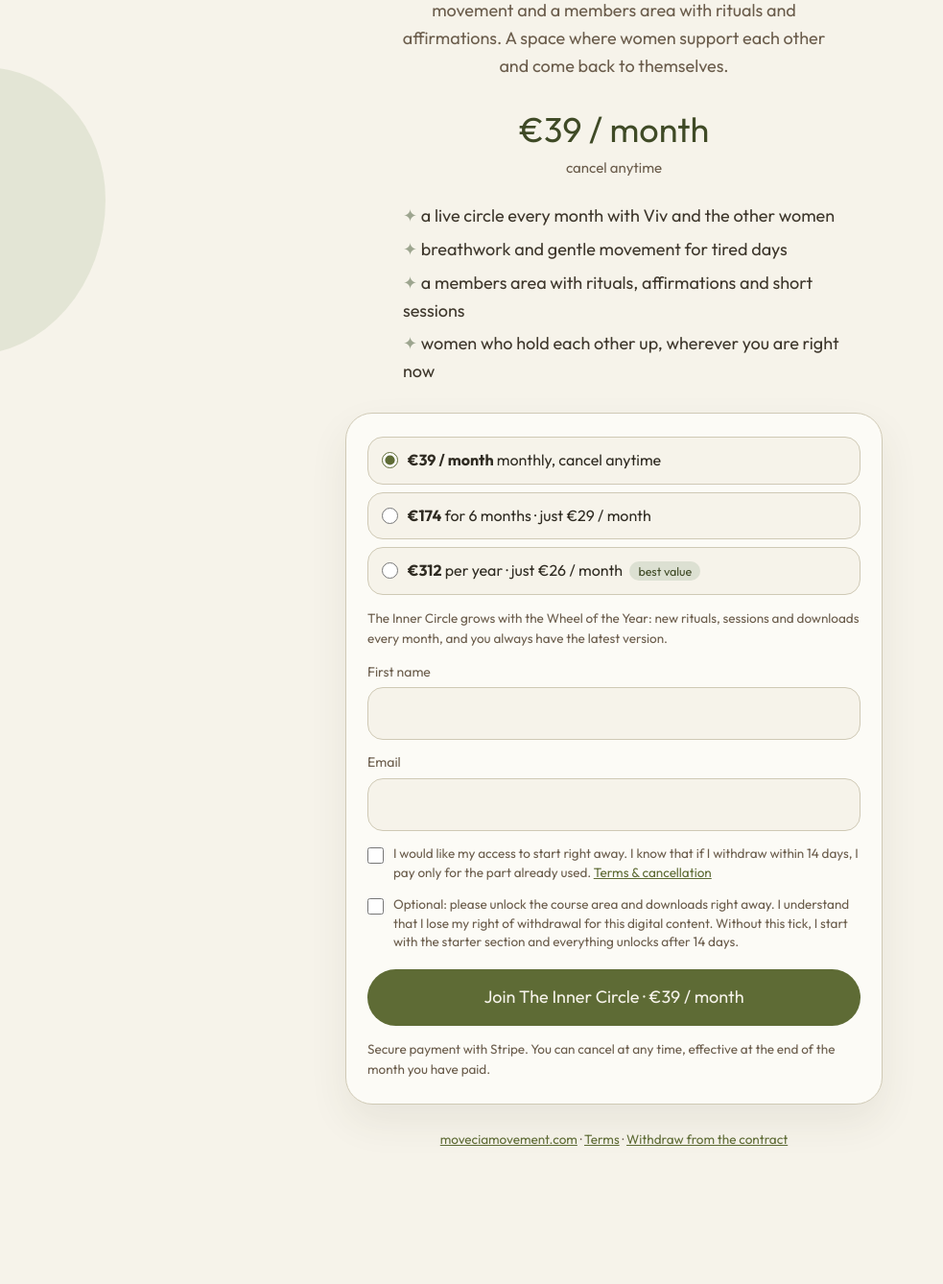
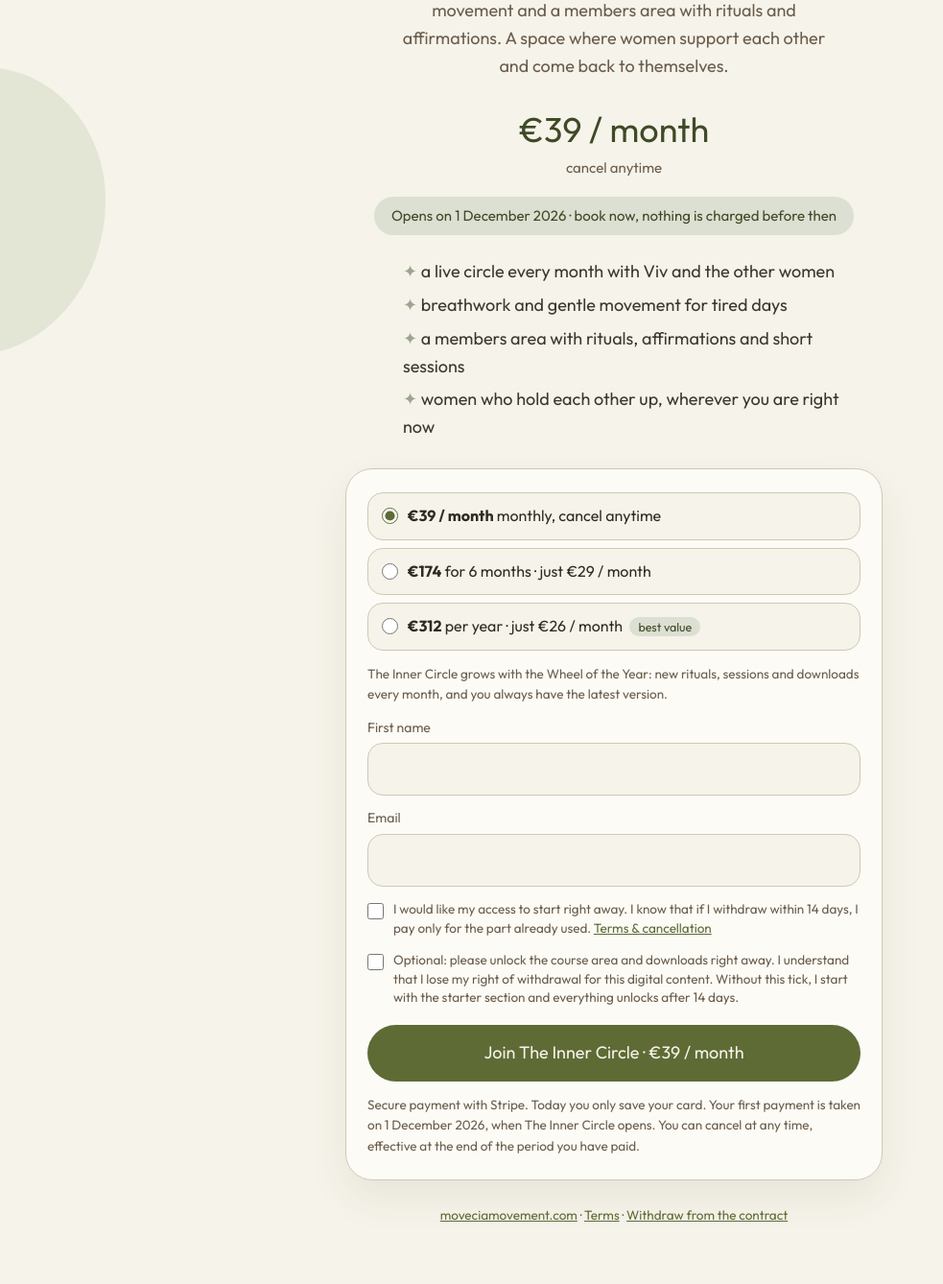
Before and after one commit to StudioFormaPottery/forma-website, a PHP site: page /wildhearts/circle/index.php in a window 1280 px wide. Shown: the part 490-1828 px from the top of the page at 96% size, without its empty margins (0-983 px from the left). Before the commit the page ends 1684 px from the top, so only its background shows below. Run offline with PHP 8.4, Linux system fonts and the light colour scheme; some libraries are stand-ins or nearby versions.

Commit message:
Inner Circle ab 1. Dezember: jetzt buchbar, erste Abbuchung am Starttag, Teaser im Samhain-Skript (EN/DE), Link-Seite und Bedingungen angepasst
Co-Authored-By: Claude Opus 5.5 <noreply@anthropic.com>
Claude-Session: https://claude.ai/code/session_019vg8fDCvqBgLJ7WiuN1NYk

```diff
--- a/api/movecia-lib.php
+++ b/api/movecia-lib.php
@@ -586,6 +586,7 @@ function mm_offer_schema(PDO $pdo): void
         $pdo->exec("ALTER TABLE mm_orders ADD COLUMN special_months INTEGER NOT NULL DEFAULT 0");
         $pdo->exec("ALTER TABLE mm_orders ADD COLUMN ref_bonus INTEGER NOT NULL DEFAULT 0");
     }
+    if (!in_array('bill_start', $oc, true)) $pdo->exec("ALTER TABLE mm_orders ADD COLUMN bill_start INTEGER NOT NULL DEFAULT 0");
     if (!in_array('stay_code', $oc, true)) {
         // Letzte Chance nach den Einführungsmonaten: persönlicher Code für weitere Monate zum Vorteilspreis
         $pdo->exec("ALTER TABLE mm_orders ADD COLUMN stay_code TEXT NOT NULL DEFAULT ''");
@@ -621,6 +622,8 @@ function mm_offers(): array
             'intro_months' => max(1, (int)($c['intro_months'] ?? 3)),
             'ref_months' => max(1, (int)($c['ref_months'] ?? 3)),
             'max_months' => max(1, (int)($c['max_months'] ?? 6)),
+            // Inner Circle: Start der Mitgliedschaft; bis dahin buchbar, abgebucht wird erst ab diesem Tag
+            'start' => preg_match('/^\d{4}-\d{2}-\d{2}$/', (string)($c['start'] ?? '')) ? (string)$c['start'] : ($k === 'circle' ? '2026-12-01' : ''),
         ];
     }
     return $out;
@@ -682,6 +685,21 @@ function mm_ref_order(PDO $pdo, string $code): ?array
 }
 
 /** Ratenplan zu einem Plan-Kürzel wie „inst3“, oder null. */
+/** Zeitpunkt der ersten Abbuchung, solange der Inner Circle noch nicht gestartet ist (sonst 0). Stripe braucht mind. 48 Std. Vorlauf. */
+function mm_circle_start(string $offer = 'circle'): int
+{
+    $o = mm_offers()[$offer] ?? null;
+    if (!$o || $o['start'] === '') return 0;
+    $t = (new DateTimeImmutable($o['start'] . ' 09:00', new DateTimeZone('Europe/Vienna')))->getTimestamp();
+    return $t > time() + 50 * 3600 ? $t : 0;
+}
+
+/** „1 December 2026“ */
+function mm_start_en(int $t): string
+{
+    return (new DateTimeImmutable('@' . $t))->setTimezone(new DateTimeZone('Europe/Vienna'))->format('j F Y');
+}
+
 /** „or €312 per year (€26 / month)“ */
 function mm_period_label(array $p): string
 {
@@ -798,7 +816,11 @@ function mm_order_checkout(PDO $pdo, array $sp, string $name, string $email, str
     $coupon = '';
     $refBy = (int)($sp['referred_by'] ?? 0);
     if ($sp['billing'] === 'monthly' && !$inst && !$per && $off && ($special || $refBy || !empty($sp['force_intro'])) && (int)$sp['special_cents'] > 0 && (int)$sp['special_cents'] < (int)$sp['regular_cents']) {
-        $coupon = mm_coupon((int)$sp['regular_cents'] - (int)$sp['special_cents'], (int)($sp['force_intro'] ?? 0) ?: $off['intro_months']);
+        $months = (int)($sp['force_intro'] ?? 0) ?: $off['intro_months'];
+        // Vor dem Start: der Gutschein läuft ab der Buchung, soll aber genau die ersten N Abbuchungen ab dem Start treffen
+        $st0 = mm_circle_start($sp['offer']);
+        if ($st0) { $need = strtotime('+' . ($months - 1) . ' months', $st0); $m = $months; while (strtotime('+' . $m . ' months') <= $need && $m < 24) $m++; $months = $m; }
+        $coupon = mm_coupon((int)$sp['regular_cents'] - (int)$sp['special_cents'], $months);
         $amount = (int)$sp['special_cents'];
         $special = true;
     }
@@ -817,7 +839,7 @@ function mm_order_checkout(PDO $pdo, array $sp, string $name, string $email, str
         'billing_address_collection' => 'required',
         'client_reference_id' => 'wh-order-' . $oid,
         'metadata' => ['wh_order_id' => (string)$oid, 'plan' => $inst ? 'inst' . $pp[0] : ($per ? 'p' . $per[0] : 'full')],
-        'custom_text' => ['submit' => ['message' => 'By paying you accept the terms and cancellation policy: ' . $site . '/terms' . ($sp['offer'] !== 'retreat' && $consent ? ' · You asked for your access to start right away.' : '')]],
+        'custom_text' => ['submit' => ['message' => 'By booking you accept the terms and cancellation policy: ' . $site . '/terms' . ($sp['offer'] !== 'retreat' && $consent ? ' · You asked for your access to start right away.' : '')]],
         'line_items' => [['quantity' => 1, 'price_data' => $price]],
         'expires_at' => time() + 31 * 60,
         'success_url' => $site . '/api/wh-order.php?o=' . $oid . '&k=' . $tok,
@@ -825,6 +847,14 @@ function mm_order_checkout(PDO $pdo, array $sp, string $name, string $email, str
     ];
     if ($email !== '') $params['customer_email'] = $email;
     // Gutscheincode-Feld im Bezahlfenster (geht bei Stripe nur, wenn nicht schon ein Rabatt drin ist)
+    // Inner Circle vor dem Start: jetzt buchen, Karte hinterlegen, erste Abbuchung am Starttag
+    $start = ($params['mode'] === 'subscription' && !$inst) ? mm_circle_start($sp['offer']) : 0;
+    if ($start) {
+        $params['subscription_data'] = ['trial_end' => $start, 'metadata' => ['wh_order_id' => (string)$oid]];
+        $params['payment_method_collection'] = 'always';
+        $params['custom_text']['submit']['message'] = 'Nothing is charged today. The Inner Circle opens on ' . mm_start_en($start) . ', your first payment is taken then. ' . $params['custom_text']['submit']['message'];
+        $pdo->prepare('UPDATE mm_orders SET bill_start = ? WHERE id = ?')->execute([$start, $oid]);
+    }
     if ($coupon) $params['discounts'] = [['coupon' => $coupon]];
     else $params['allow_promotion_codes'] = 'true';
     $session = forma_stripe('POST', '/v1/checkout/sessions', $params);
@@ -873,12 +903,13 @@ function mm_order_check(PDO $pdo, array $o): string
                   ? 'Confirmation: you expressly agreed that the course area and downloads (digital content) are unlocked immediately, and you acknowledged that you thereby lose your right of withdrawal for this digital content (§ 18 (1) 11 FAGG). '
                   : 'You did not choose immediate access to the course area: you start with the starter section, and the full course area and downloads unlock 14 days after your booking. ')
               . "Terms, cancellation policy and the withdrawal form: $site/terms";
-        $t = "Dear $first,\n\nthank you so much, you are in! Your booking for {$o['title']} ($price) is confirmed.\n\nI will write to you personally in the next days with everything you need for the start. If you have any questions, simply reply to this email.\n\nI am so happy to walk this way with you.\n\n$legal\nWithdraw from the contract: $site/withdraw";
+        $startNote = (int)($o['bill_start'] ?? 0) > time() ? 'The Inner Circle opens on ' . mm_start_en((int)$o['bill_start']) . '. Nothing has been charged yet, your first payment is taken on that day.' : '';
+        $t = "Dear $first,\n\nthank you so much, you are in! Your booking for {$o['title']} ($price) is confirmed." . ($startNote ? "\n\n$startNote" : '') . "\n\nI will write to you personally in the next days with everything you need for the start. If you have any questions, simply reply to this email.\n\nI am so happy to walk this way with you.\n\n$legal\nWithdraw from the contract: $site/withdraw";
         $html = '<p style="margin:0 0 6px;font-family:\'Brush Script MT\',cursive;font-size:24px;color:#5E6B35;">you are in ♡</p><h1 style="font-family:Georgia,serif;font-weight:400;font-size:30px;color:#3F4A26;margin:0 0 14px;">' . forma_h($o['title']) . '</h1>'
-            . '<p>Dear ' . forma_h($first) . ',</p><p>thank you so much, your booking for <strong>' . forma_h($o['title']) . '</strong> (' . forma_h($price) . ') is confirmed.</p><p>I will write to you personally in the next days with everything you need for the start. If you have any questions, simply reply to this email.</p><p>I am so happy to walk this way with you.</p>'
+            . '<p>Dear ' . forma_h($first) . ',</p><p>thank you so much, your booking for <strong>' . forma_h($o['title']) . '</strong> (' . forma_h($price) . ') is confirmed.</p>' . ($startNote ? '<p>' . forma_h($startNote) . '</p>' : '') . '<p>I will write to you personally in the next days with everything you need for the start. If you have any questions, simply reply to this email.</p><p>I am so happy to walk this way with you.</p>'
             . '<p style="font-size:13px;color:#6B5D4C;border-top:1px solid #DED8C8;padding-top:12px;margin-top:22px;">' . forma_h($legal) . '<br><a href="' . forma_h($site . '/withdraw') . '" style="color:#5E6B35;">Withdraw from the contract</a></p>';
         if ($email !== '') mm_mail($email, ($o['test'] ? '[TEST] ' : '') . 'You are in: ' . $o['title'], $t, mm_mail_html('You are in', $html));
-        $v = "Hallo Viv,\n\n" . ($name ?: 'Jemand') . " ($email) hat gerade {$o['title']} gebucht und bezahlt: $price" . ($o['special'] ? ' (Gathering-Preis)' : ' (regulärer Preis)') . ".\n" . ($o['test'] ? "\nDas war eine Testbuchung aus dem Testraum.\n" : '') . "\nDu siehst alle Buchungen in der Verwaltung unter Movecia Movement → Angebote.\n";
+        $v = "Hallo Viv,\n\n" . ($name ?: 'Jemand') . " ($email) hat gerade {$o['title']} gebucht" . ((int)($o['bill_start'] ?? 0) > time() ? ' (Abbuchung ab ' . date('d.m.Y', (int)$o['bill_start']) . ')' : ' und bezahlt') . ": $price" . ($o['special'] ? ' (Gathering-Preis)' : ' (regulärer Preis)') . ".\n" . ($o['test'] ? "\nDas war eine Testbuchung aus dem Testraum.\n" : '') . "\nDu siehst alle Buchungen in der Verwaltung unter Movecia Movement → Angebote.\n";
         mm_mail(MM_FROM_EMAIL, ($o['test'] ? '[TEST] ' : '') . 'Neue Buchung: ' . $o['title'] . ' · ' . ($name ?: $email), $v, mm_mail_html('Neue Buchung', nl2br(forma_h($v)), 'de'));
         if ((int)($o['referred_by'] ?? 0)) { try { mm_ref_reward($pdo, (int)$o['referred_by'], $name ?: 'a friend'); } catch (Throwable $e) { error_log('MM ref reward: ' . $e->getMessage()); } }
     }
@@ -991,8 +1022,8 @@ function mm_send_ref_mails(PDO $pdo): void
     $chk = mm_cfg('refmail') ?? [];
     if (time() - (int)($chk['at'] ?? 0) < 900) return;
     mm_save_cfg('refmail', ['at' => time()]);
-    $q = $pdo->prepare("SELECT * FROM mm_orders WHERE status = 'bezahlt' AND billing = 'monthly' AND ref_code <> '' AND ref_mail_sent = 0 AND paid_at <= ? LIMIT 20");
-    $q->execute([date('c', strtotime('-2 months'))]);
+    $q = $pdo->prepare("SELECT * FROM mm_orders WHERE status = 'bezahlt' AND billing = 'monthly' AND ref_code <> '' AND ref_mail_sent = 0 AND paid_at <= ? AND bill_start <= ? LIMIT 20");
+    $q->execute([date('c', strtotime('-2 months')), strtotime('-2 months')]);
     foreach ($q->fetchAll() as $r) {
         $pdo->prepare('UPDATE mm_orders SET ref_mail_sent = 1 WHERE id = ?')->execute([$r['id']]);
         if ($r['sub_id'] !== '' && forma_stripe_key()) {
--- a/verwaltung/movecia.php
+++ b/verwaltung/movecia.php
@@ -73,6 +73,7 @@ if ($action === 'mm_save_offers') {
         $c['billing'] = ($_POST['billing'][$k] ?? '') === 'monthly' ? 'monthly' : 'once';
         if (isset($_POST['special'][$k])) $c['special_cents'] = mm_euro_in((string)$_POST['special'][$k]);
         if ($k === 'circle') foreach (['intro_months', 'ref_months', 'max_months'] as $f) if (isset($_POST[$f])) $c[$f] = max(1, min(24, (int)$_POST[$f]));
+        if ($k === 'circle' && isset($_POST['start'])) $c['start'] = preg_match('/^\d{4}-\d{2}-\d{2}$/', (string)$_POST['start']) ? (string)$_POST['start'] : '2000-01-01';
         if ($k === 'circle' && isset($_POST['period'])) { $c['periods'] = []; foreach ([6, 12] as $n) $c['periods'][] = [$n, mm_euro_in((string)($_POST['period'][$n] ?? ''))]; }
         if ($k === 'year') {
             $c['plans'] = [];
@@ -305,6 +306,8 @@ select{font:inherit;padding:11px 12px;border:1px solid var(--line);border-radius
                         <div class="stack"><label for="cp6">6 Monate im Voraus in €</label><input id="cp6" name="period[6]" inputmode="decimal" value="<?= $eu2($pe[6] ?? 0) ?>" placeholder="leer = aus"></div>
                         <div class="stack"><label for="cp12">1 Jahr im Voraus in €</label><input id="cp12" name="period[12]" inputmode="decimal" value="<?= $eu2($pe[12] ?? 0) ?>" placeholder="leer = aus"></div>
                     </div>
+                    <div class="row"><div class="stack"><label for="cst">Start der Mitgliedschaft (erste Abbuchung)</label><input id="cst" name="start" type="date" value="<?= forma_h($o['start']) ?>"></div></div>
+                    <p class="muted small">Bis zu diesem Tag können die Frauen schon buchen und ihre Karte hinterlegen, abgebucht wird erst am Starttag um 9 Uhr. Der Gathering-Preis gilt dann für die ersten Abbuchungen ab dem Start. Ein Datum in der Vergangenheit = sofort abbuchen.</p>
                     <p class="muted small">Im Voraus zahlen: fester Preis, kein zusätzlicher Gathering-Rabatt, verlängert sich automatisch um denselben Zeitraum und ist jederzeit zum Ende des bezahlten Zeitraums kündbar.</p>
                     <p class="muted small">Danach gilt der reguläre Preis. Zu Beginn des 3. Monats bekommt jede Frau automatisch eine Mail mit ihrem persönlichen Einladungslink (moveciamovement.com/circle/?ref=…). Die Freundin zahlt damit ihre ersten Monate den Gathering-Preis, die Einladende bekommt Monate dazu, bis zur Obergrenze. Die gilt auch für die Freundin: Ihre ersten Monate zählen mit.</p>
                 <?php endif; ?>
@@ -335,7 +338,7 @@ select{font:inherit;padding:11px 12px;border:1px solid var(--line);border-radius
             <?php foreach ($orders as $o): ?>
                 <div class="mm-signup<?= $o['status'] === 'abgebrochen' ? ' is-cancelled' : '' ?>">
                     <span><strong><?= forma_h($o['name'] ?: '–') ?></strong> <span class="muted small sel"><?= forma_h($o['email']) ?></span><br>
-                    <span class="muted small"><?= forma_h(date('d. m. Y, H:i', strtotime($o['created_at']))) ?> · <?= forma_h($o['title']) ?> · <?= forma_h(forma_euro((int)$o['amount_cents'])) ?><?= $o['billing'] === 'monthly' ? '/Monat' : '' ?><?= str_starts_with((string)($o['plan'] ?? ''), 'inst') ? ' · ' . (int)substr((string)$o['plan'], 4) . ' Raten' : '' ?><?= ($o['plan'] ?? '') === 'p12' ? ' · Jahresmitgliedschaft' : (($o['plan'] ?? '') === 'p6' ? ' · 6 Monate im Voraus' : '') ?><?= ($o['consent_digital'] ?? 0) ? ' · Kursbereich sofort (Verzicht bestätigt)' : '' ?> · <?= $o['special'] ? 'Gathering-Preis' : 'regulär' ?><?= ($o['consent'] ?? 0) ? ' · Sofortstart bestätigt' : '' ?><?= $o['test'] ? ' · Test' : '' ?><?= ($o['referred_by'] ?? 0) ? ' · eingeladen (Bestellung #' . (int)$o['referred_by'] . ')' : '' ?><?= ($o['ref_bonus'] ?? 0) ? ' · hat ' . (int)$o['ref_bonus'] . ' Freundin(nen) eingeladen' : '' ?><?= ($o['ref_code'] ?? '') !== '' ? ' · Einladungslink: <span class="sel">' . forma_h(mm_site() . '/circle/?ref=' . $o['ref_code']) . '</span>' : '' ?></span></span>
+                    <span class="muted small"><?= forma_h(date('d. m. Y, H:i', strtotime($o['created_at']))) ?> · <?= forma_h($o['title']) ?> · <?= forma_h(forma_euro((int)$o['amount_cents'])) ?><?= $o['billing'] === 'monthly' ? '/Monat' : '' ?><?= str_starts_with((string)($o['plan'] ?? ''), 'inst') ? ' · ' . (int)substr((string)$o['plan'], 4) . ' Raten' : '' ?><?= (int)($o['bill_start'] ?? 0) > time() ? ' · Abbuchung ab ' . date('d.m.Y', (int)$o['bill_start']) : '' ?><?= ($o['plan'] ?? '') === 'p12' ? ' · Jahresmitgliedschaft' : (($o['plan'] ?? '') === 'p6' ? ' · 6 Monate im Voraus' : '') ?><?= ($o['consent_digital'] ?? 0) ? ' · Kursbereich sofort (Verzicht bestätigt)' : '' ?> · <?= $o['special'] ? 'Gathering-Preis' : 'regulär' ?><?= ($o['consent'] ?? 0) ? ' · Sofortstart bestätigt' : '' ?><?= $o['test'] ? ' · Test' : '' ?><?= ($o['referred_by'] ?? 0) ? ' · eingeladen (Bestellung #' . (int)$o['referred_by'] . ')' : '' ?><?= ($o['ref_bonus'] ?? 0) ? ' · hat ' . (int)$o['ref_bonus'] . ' Freundin(nen) eingeladen' : '' ?><?= ($o['ref_code'] ?? '') !== '' ? ' · Einladungslink: <span class="sel">' . forma_h(mm_site() . '/circle/?ref=' . $o['ref_code']) . '</span>' : '' ?></span></span>
                     <span class="mm-badge<?= $o['status'] === 'offen' ? ' on' : '' ?>"><?= ['bezahlt' => 'bezahlt', 'offen' => 'Zahlung offen', 'abgebrochen' => 'abgebrochen'][$o['status']] ?? forma_h($o['status']) ?></span>
                 </div>
             <?php endforeach; ?>
--- a/wildhearts/circle/index.php
+++ b/wildhearts/circle/index.php
@@ -16,6 +16,7 @@ if ($stay) $ref = null;
 $h = 'forma_h';
 $reg = mm_price_en($o['price_cents'], 'monthly');
 $sp = mm_price_en($o['special_cents'], 'monthly');
+$startTs = mm_circle_start();
 ?><!doctype html>
 <html lang="en">
 <head>
@@ -73,6 +74,7 @@ a{color:var(--wine)}
     <?php elseif ($ref): ?><span class="reg"><?= $h($reg) ?></span><b><?= $h($sp) ?></b><small>for your first <?= (int)$o['intro_months'] ?> months, then <?= $h($reg) ?> · cancel anytime</small>
     <?php else: ?><b><?= $h($reg) ?></b><small>cancel anytime</small><?php endif; ?>
   </div>
+  <?php if ($startTs): ?><p class="invite" style="margin-top:18px">Opens on <?= $h(mm_start_en($startTs)) ?> · book now, nothing is charged before then</p><?php endif; ?>
   <ul>
     <li>a live circle every month with Viv and the other women</li>
     <li>breathwork and gentle movement for tired days</li>
@@ -103,7 +105,7 @@ a{color:var(--wine)}
     <label class="cons"><input type="checkbox" name="digital"><span>Optional: please unlock the course area and downloads right away. I understand that I lose my right of withdrawal for this digital content. Without this tick, I start with the starter section and everything unlocks after 14 days.</span></label>
     <button type="submit" id="jb">Join The Inner Circle · <?= $h($ref ? $sp : $reg) ?></button>
     <p class="msg" id="m" hidden></p>
-    <p class="small">Secure payment with Stripe. You can cancel at any time, effective at the end of the month you have paid.</p>
+    <p class="small">Secure payment with Stripe.<?= $startTs ? ' Today you only save your card. Your first payment is taken on ' . $h(mm_start_en($startTs)) . ', when The Inner Circle opens.' : '' ?> You can cancel at any time, effective at the end of the period you have paid.</p>
   </form>
   <?php endif; ?>
   <p class="small" style="margin-top:26px"><a href="/">moveciamovement.com</a> · <a href="/terms">Terms</a> · <a href="/withdraw">Withdraw from the contract</a></p>
--- a/wildhearts/index.html
+++ b/wildhearts/index.html
@@ -285,7 +285,7 @@ html[lang=de] .en,html[lang=en] .de{display:none!important}
       <li class="step s2">
         <span class="no" aria-hidden="true">2</span>
         <div class="card">
-          <p class="kick"><span class="en">Membership · opens in 2027</span><span class="de">Mitgliedschaft · ab 2027</span></p>
+          <p class="kick"><span class="en">Membership · opens 1 December 2026</span><span class="de">Mitgliedschaft · ab 1. Dezember 2026</span></p>
           <h3>The Inner Circle</h3>
           <p class="note"><span class="en">back to yourself, month after month</span><span class="de">zurück zu dir, Monat für Monat</span></p>
           <button class="more-t" type="button" aria-expanded="false"><span class="en">Read more</span><span class="de">Mehr lesen</span></button>
@@ -294,8 +294,8 @@ html[lang=de] .en,html[lang=en] .de{display:none!important}
           <p class="de">Für Mamas und alle Frauen, die vom Mental Load erschöpft sind und wieder bei sich ankommen möchten. Der Inner Circle ist dein Kreis des Monats: Du darfst einfach dabei sein, durchatmen und spüren, wie dein Nervensystem zur Ruhe kommt. Hier unterstützen wir Frauen uns gegenseitig und arbeiten gemeinsam an uns, Schritt für Schritt zurück zu dir.</p>
           <ul class="en"><li>A monthly live circle where you can simply be</li><li>Breathwork and gentle movement together to calm your nervous system</li><li>Talks on the topics that truly move you</li><li>Women who lift each other up and support each other</li><li>A members' area with rituals, affirmations and short movement sessions</li><li>A holistic system that gives you space, wherever you are right now</li></ul>
           <ul class="de"><li>Ein monatlicher Live-Kreis, in dem du einfach dabei sein darfst</li><li>Gemeinsame Breathwork- und Bewegungseinheiten, die dein Nervensystem beruhigen</li><li>Impulsvorträge zu Themen, die dich wirklich bewegen</li><li>Frauen, die sich gegenseitig stärken und unterstützen</li><li>Ein Mitgliederbereich mit Ritualen, Affirmationen und kurzen Bewegungseinheiten</li><li>Ein ganzheitliches System, das dir Raum gibt, egal wo du gerade stehst</li></ul>
-          <p class="price"><span class="en">Prices and details follow. Leave your email and I'll send you everything personally.</span><span class="de">Preise und Details folgen. Trag dich ein, dann schicke ich dir alles persönlich.</span></p>
-          <button class="go" type="button" data-join="circle"><span class="en">Keep me posted →</span><span class="de">Informiere mich →</span></button>
+          <p class="price"><span class="en">€39 a month, or €312 a year (€26 a month). New content every month, growing with the Wheel of the Year. Book your place now, your first payment is taken on 1 December.</span><span class="de">€ 39 im Monat oder € 312 im Jahr (€ 26 im Monat). Jeden Monat neue Inhalte, passend zum Jahreskreis. Sichere dir jetzt deinen Platz, die erste Abbuchung ist am 1. Dezember.</span></p>
+          <a class="go" href="/circle"><span class="en">Book my place →</span><span class="de">Platz sichern →</span></a>
           </div>
         </div>
       </li>
--- a/wildhearts/terms/index.php
+++ b/wildhearts/terms/index.php
@@ -67,6 +67,9 @@ a{color:var(--wine)}
   <ul>
     <li><span class="en">A monthly membership. It starts when you book and renews every month until you cancel.</span><span class="de">Eine monatliche Mitgliedschaft. Sie beginnt mit deiner Buchung und verlängert sich jeden Monat, bis du kündigst.</span></li>
     <li><span class="en">You can cancel at any time, effective at the end of the month you have already paid. Simply write to me by email. Months that have already started are not refunded (except within the withdrawal period, see below).</span><span class="de">Du kannst jederzeit zum Ende des bereits bezahlten Monats kündigen, eine kurze E-Mail an mich genügt. Begonnene Monate werden nicht erstattet (außer innerhalb der Rücktrittsfrist, siehe unten).</span></li>
+<?php $cst = mm_circle_start(); if ($cst): $cd = (new DateTimeImmutable('@' . $cst))->setTimezone(new DateTimeZone('Europe/Vienna')); ?>
+    <li><span class="en">The Inner Circle opens on <?= $h($cd->format('j F Y')) ?>. You can book before that date: your card is saved, nothing is charged, and your first payment is taken on the opening day. Your membership months, the Gathering price months and your notice period count from that day. You can withdraw or cancel free of charge before the opening day.</span><span class="de">The Inner Circle öffnet am <?= $h($cd->format('j.n.Y')) ?>. Du kannst schon vorher buchen: Deine Karte wird hinterlegt, abgebucht wird nichts, die erste Zahlung kommt am Eröffnungstag. Deine Mitgliedsmonate, die Monate zum Gathering-Preis und die Kündigung zählen ab diesem Tag. Vor dem Eröffnungstag kannst du kostenlos widerrufen oder kündigen.</span></li>
+<?php endif; ?>
 <?php foreach ($c['periods'] as $pp): $pm = $eur((int)round($pp[1] / $pp[0])); ?>
     <li><span class="en"><?= $pp[0] === 12 ? 'Yearly' : '6 months' ?> in advance: <?= $eur($pp[1]) ?> (<?= $pm ?> per month). It renews for the same period until you cancel; you can cancel at any time, effective at the end of the period you have paid. No additional Gathering discount applies to this price.</span><span class="de"><?= $pp[0] === 12 ? 'Ein Jahr' : '6 Monate' ?> im Voraus: <?= $eur($pp[1]) ?> (<?= $pm ?> pro Monat). Verlängert sich um denselben Zeitraum, bis du kündigst; du kannst jederzeit zum Ende des bezahlten Zeitraums kündigen. Auf diesen Preis gibt es keinen zusätzlichen Gathering-Rabatt.</span></li>
 <?php endforeach; ?>
```
Also changed, not shown: CLAUDE.md (+2 -1 lines), wildhearts/gathering/skripte-de.inc.php (+6 -2 lines), wildhearts/gathering/skripte.inc.php (+10 -6 lines).
